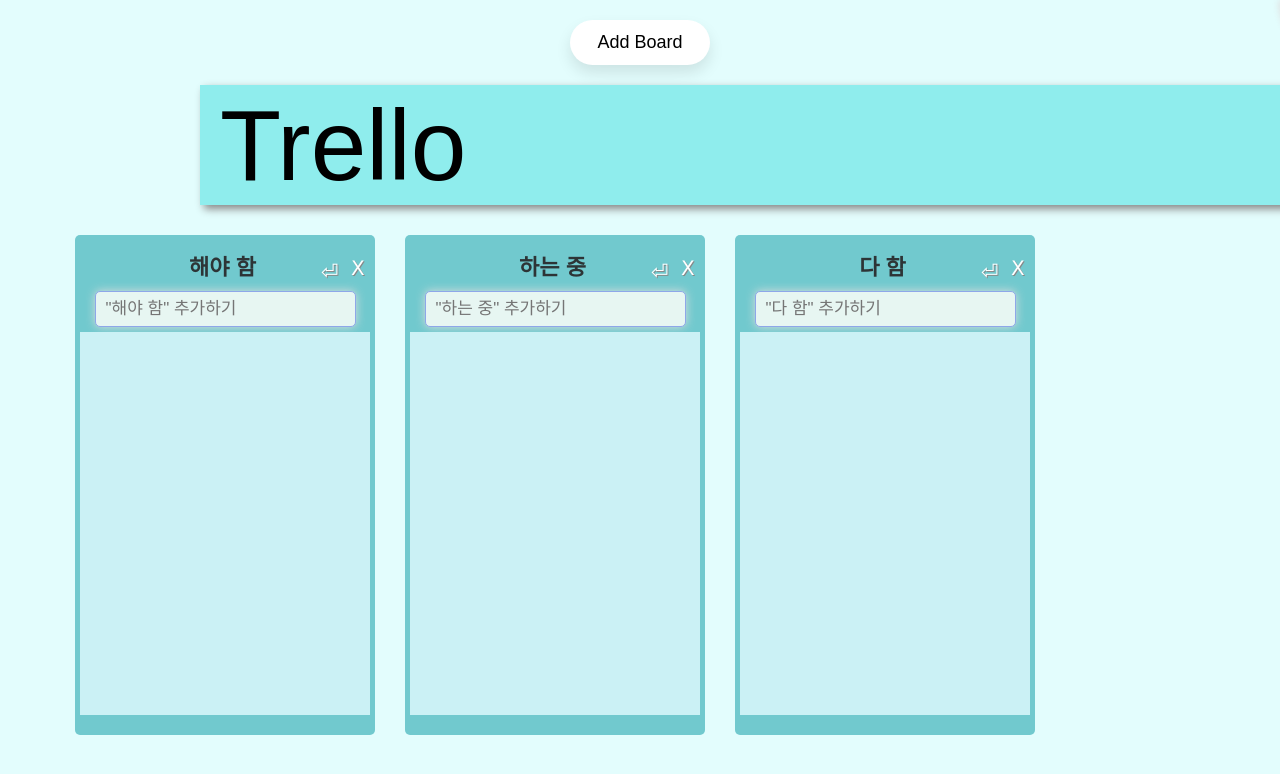
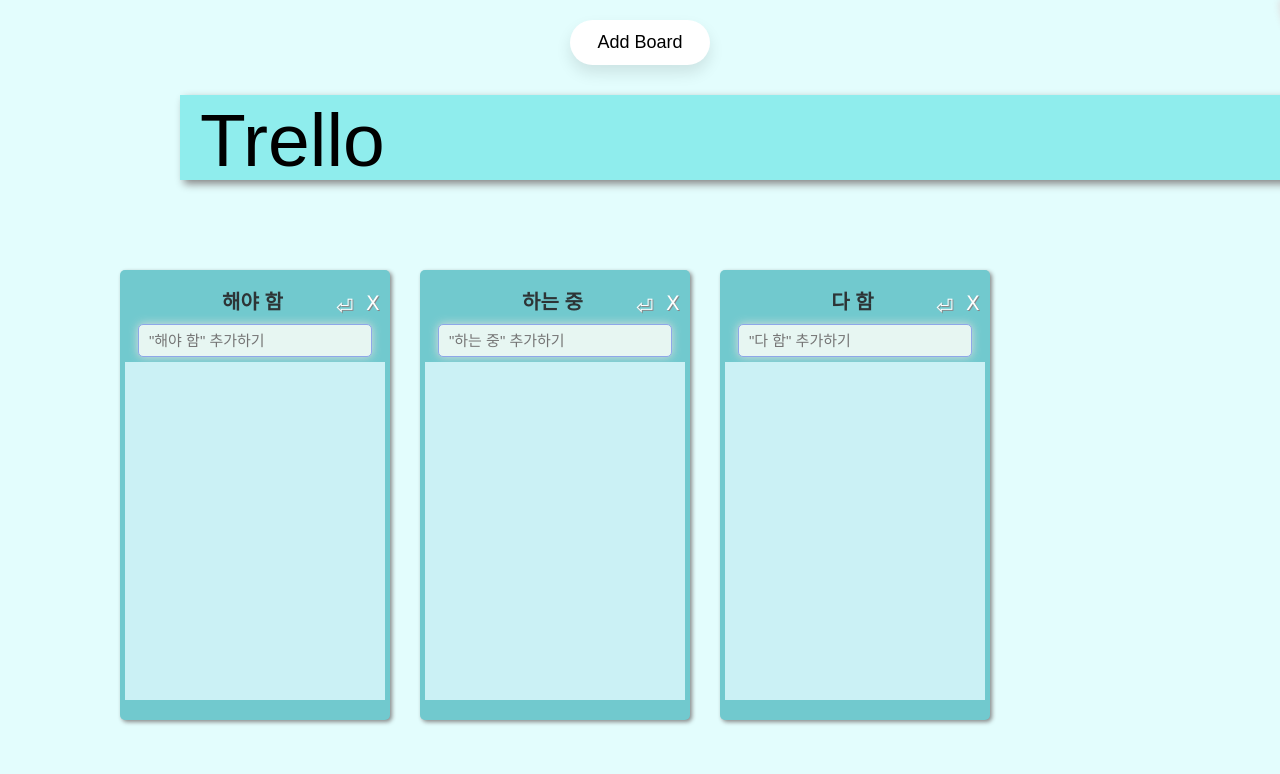
Before and after one commit to prgmr99/Neo-Todo, a React (Create React App) app: page / in a window 1280 px wide. Shown: the top 774 px of the page. Built offline with nearby package versions, Linux system fonts and the light colour scheme.

Commit message:
[Fix] issue #11

```diff
--- a/src/App.tsx
+++ b/src/App.tsx
@@ -72,11 +72,11 @@ const ButtonBoard = styled.button`
   }
 `;
 const Header = styled.h1`
-  font-size: 100px;
+  font-size: 75px;
   text-align: left;
-  margin-left: 200px;
-  margin-top: 20px;
-  height: 120px;
+  margin-left: 180px;
+  margin-top: calc(100vh - 770px);
+  height: 85px;
   width: 100%;
   padding-left: 20px;
   background-color: #2cd9d975;
@@ -102,15 +102,14 @@ function App() {
 
     (async () => {
       const { value: getName } = await Swal.fire({
-        title: "이름을 입력해주세요",
-        text: "보드 이름",
+        title: "보드 이름을 입력해주세요.",
         input: "text",
-        inputPlaceholder: "이름을 입력..",
+        inputPlaceholder: "이름을 입력해주세요.",
       });
 
       // 이후 처리되는 내용.
       if (getName) {
-        Swal.fire("Saved!");
+        Swal.fire("생성 완료!");
       }
       if (getName === "") {
         return;
--- a/src/components/Board.tsx
+++ b/src/components/Board.tsx
@@ -1,5 +1,6 @@
-import React from "react";
+import React, { useEffect } from "react";
 import styled from "styled-components";
+import { useRef, useState } from "react";
 import { Droppable, DraggableProvided } from "react-beautiful-dnd";
 import { useForm } from "react-hook-form";
 import { toDoState, IBoard } from "../atoms";
@@ -7,6 +8,9 @@ import { useSetRecoilState, useRecoilValue } from "recoil";
 import DraggableCard from "./DraggableCard";
 import Swal from "sweetalert2/dist/sweetalert2.js";
 
+interface IContainer {
+  clientHeight: number;
+}
 interface IForm {
   toDo: string;
 }
@@ -24,14 +28,17 @@ const Container = styled.div<{ isDraggingOver: boolean }>`
   padding: 20px 5px;
   background-color: ${(props) => props.theme.boardColor};
   border-radius: 5px;
-  min-height: 500px;
+  min-height: calc(100vh - 350px);
+  max-height: calc(100vh - 250px);
   display: flex;
+  flex-wrap: nowrap;
   flex-direction: column;
-  width: 300px;
-  overflow: hidden;
+  width: 270px;
   margin: 0px 100px;
   margin-left: -70px;
+  margin-top: 70px;
   justify-content: center;
+  box-shadow: 2px 2px 4px #888888;
   &.hovering {
     box-shadow: 0 0.6rem 1.2rem rgba(0, 0, 0, 0.75);
   }
@@ -52,7 +59,7 @@ const Title = styled.h2`
   font-weight: 600;
   margin-bottom: 10px;
   margin-left: 50px;
-  font-size: 22px;
+  font-size: 20px;
   color: ${(props) => props.theme.textColor};
   &:hover {
     color: #f8a092;
@@ -69,7 +76,7 @@ const Input = styled.input`
   border: 0.3px solid #8ea7e9;
   display: block;
   margin: auto;
-  font-size: 17px;
+  font-size: 15px;
   padding: 7px 0px;
   padding-left: 10px;
   margin-bottom: 5px;
@@ -125,6 +132,9 @@ const DelBtn = styled.button`
 
 function Board({ board, parentProvided, isHovering }: IBoardProps) {
   const setTodos = useSetRecoilState(toDoState);
+  const [height, setHeight] = useState(0);
+  const [inputDisable, setInputDisable] = useState(false);
+  const containerRef = useRef<IContainer>();
   //const getTodos = useRecoilValue(toDoState);
   const { register, setValue, handleSubmit } = useForm<IForm>();
   const onDelBtn = () => {
@@ -172,10 +182,10 @@ function Board({ board, parentProvided, isHovering }: IBoardProps) {
 
     (async () => {
       const { value: getName } = await Swal.fire({
-        title: "새로운 이름을 입력해주세요",
-        text: "보드 이름",
+        title: "새로운 이름을 입력해주세요.",
+        text: "변경할 보드 이름",
         input: "text",
-        inputPlaceholder: "이름을 입력..",
+        inputPlaceholder: "이름을 입력해주세요.",
       });
 
       // 이후 처리되는 내용.
@@ -195,6 +205,18 @@ function Board({ board, parentProvided, isHovering }: IBoardProps) {
       });
     })();
   };
+  useEffect(() => {
+    if (containerRef.current?.clientHeight !== undefined) {
+      setHeight(containerRef.current?.clientHeight);
+    }
+    if (height > 514) {
+      setInputDisable(true);
+    }
+    if (height <= 500) {
+      setInputDisable(false);
+    }
+  }, [containerRef.current?.clientHeight]);
+  console.log(containerRef?.current?.clientHeight);
   return (
     <Droppable droppableId={"board-" + board.id} type="BOARD">
       {(magic, info) => (
@@ -203,7 +225,7 @@ function Board({ board, parentProvided, isHovering }: IBoardProps) {
           className={`${info.isDraggingOver ? "dragging" : ""} ${
             isHovering ? "hovering" : ""
           }`}
-          ref={parentProvided.innerRef}
+          ref={(parentProvided.innerRef, containerRef as any)}
           {...parentProvided.draggableProps}
           {...parentProvided.dragHandleProps}
         >
@@ -218,6 +240,7 @@ function Board({ board, parentProvided, isHovering }: IBoardProps) {
                 {...register("toDo", { required: true })}
                 type="text"
                 placeholder={`"${board.title}" 추가하기`}
+                disabled={inputDisable}
               />
             </Form>
           </div>
--- a/src/components/DelBtn.tsx
+++ b/src/components/DelBtn.tsx
@@ -8,7 +8,7 @@ interface ButtonProps {
   boardId: number;
 }
 const Span = styled.span`
-  float: right;
+  padding: 0px 8px;
 `;
 
 const DelBtn = (props: ButtonProps) => {
@@ -34,7 +34,7 @@ const DelBtn = (props: ButtonProps) => {
   };
   return (
     <Span onClick={onClick} {...props}>
-      ✂️
+      ❌
     </Span>
   );
 };
--- a/src/components/DraggableCard.tsx
+++ b/src/components/DraggableCard.tsx
@@ -15,7 +15,7 @@ interface IDraggableCardProps {
 const Card = styled.div<{ isDragging: boolean; boardId: string }>`
   margin-bottom: 5px;
   border-radius: 5px;
-  padding: 5px 10px;
+  padding: 5px 5px;
   background-color: ${(props) =>
     props.boardId === "trash"
       ? "red"
@@ -26,7 +26,11 @@ const Card = styled.div<{ isDragging: boolean; boardId: string }>`
     props.isDragging
       ? "0px 3px 5px rgba(0,0,0,1)"
       : "0px 1px 2px rgba(0,0,0,1)"};
-  font-size: 19px;
+  font-size: 15px;
+  display: flex;
+
+  align-items: center;
+  word-break: break-all;
 `;
 
 function DraggableCard({ toDoId, toDo, index, boardId }: IDraggableCardProps) {
@@ -42,8 +46,8 @@ function DraggableCard({ toDoId, toDo, index, boardId }: IDraggableCardProps) {
           {...provided.dragHandleProps}
           {...provided.draggableProps}
         >
+          <DelBtn index={index} toDoId={toDoId} boardId={boardId}></DelBtn>
           {toDo.text}
-          <DelBtn index={index} toDoId={toDoId} boardId={boardId}></DelBtn>
         </Card>
       )}
     </Draggable>
```
